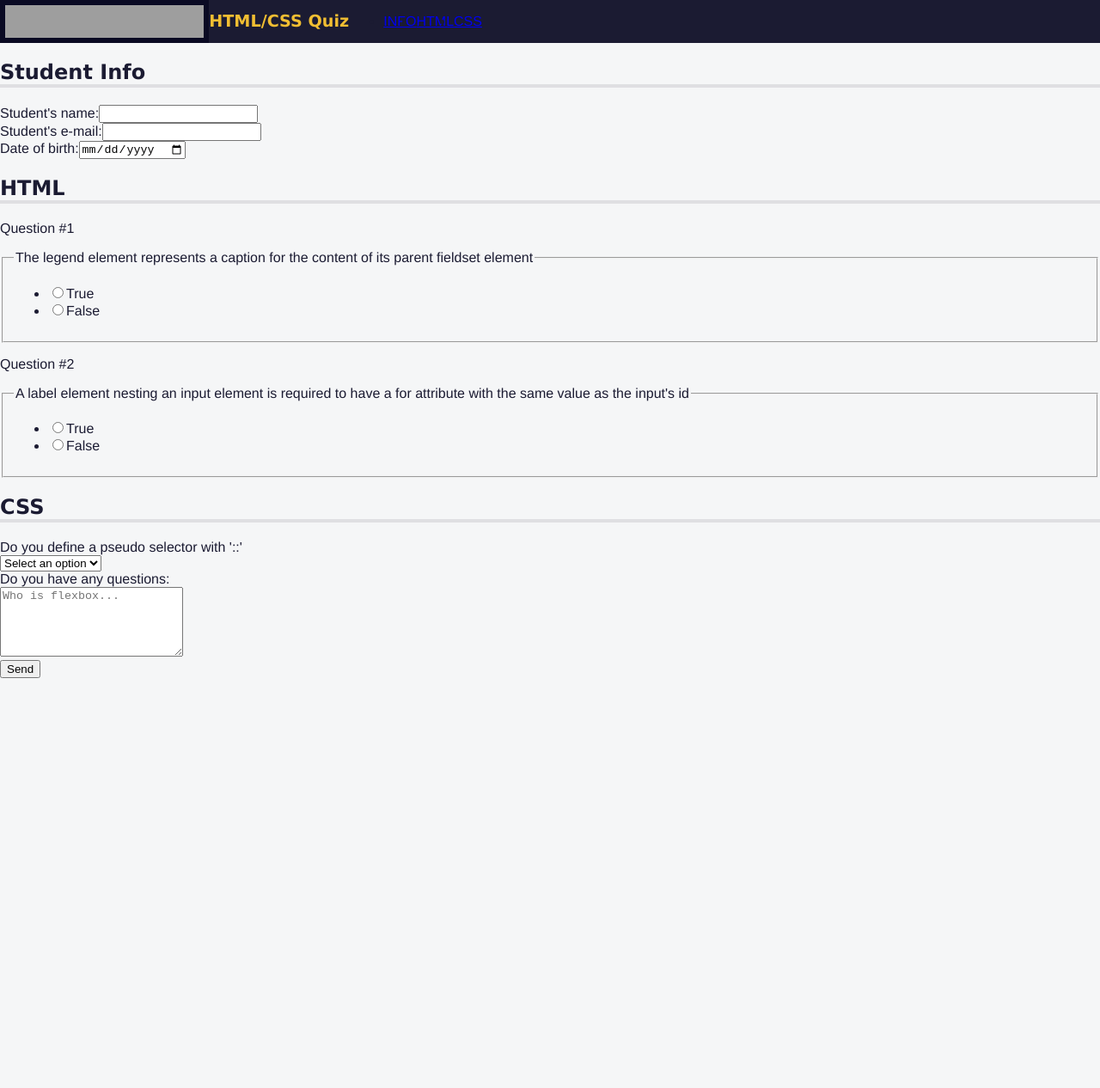
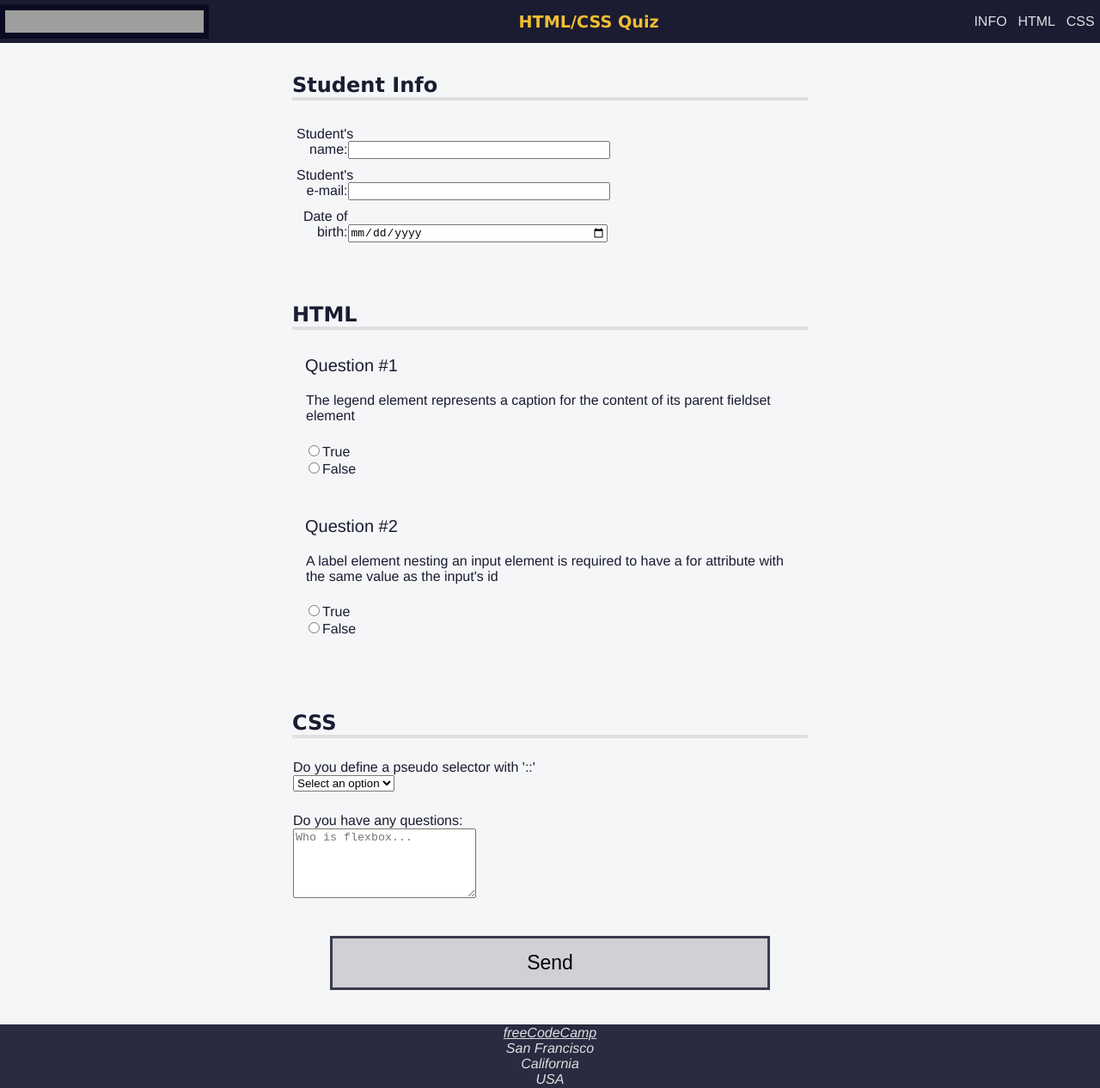
Before and after one commit to marcossgonzalez/HTMLCSSQUIZFreeCodeCamp, a plain HTML site: page index.html in a window 1280 px wide. Shown: the whole page at 86% size. Before the commit the page ends 800 px from the top, so only its background shows below. Drawn offline with Linux system fonts and the light colour scheme; grey boxes are pictures that could not be loaded.

Commit message:
Finished lesson
Finished free code camp lesson

```diff
--- a/index.html
+++ b/index.html
@@ -13,9 +13,9 @@
     <h1>HTML/CSS Quiz</h1>
     <nav>
         <ul>
-            <li><a href="#student-info">INFO</a></li>
-            <li><a href="#html-questions">HTML</a></li>
-            <li><a href="#css-questions">CSS</a></li>
+            <li><a accesskey="s" href="#student-info">INFO</a></li>
+            <li><a accesskey="b" href="#html-questions">HTML</a></li>
+            <li><a accesskey="d" href="#css-questions">CSS</a></li>
         </ul>
     </nav>
 </header>
@@ -73,8 +73,16 @@
                     <textarea id="questions" name="questionsblock" rows="5" cols="24" placeholder="Who is flexbox..."></textarea>
                   </div>
           </section>
-          <input type="submit" value="Send">
+          <button type="submit" value="Send">Send</button>
     </form>
 </main>
+<footer>
+    <address>
+        <a href="https://freecodecamp.org">freeCodeCamp</a><br /> <!--O elemento <br /> permite que cada frase use somente uma linha-->
+        San Francisco<br />
+        California<br />
+        USA
+    </address>
+</footer>
 </body>
 </html>
--- a/styles.css
+++ b/styles.css
@@ -1,3 +1,8 @@
+@media (prefers-reduced-motion: no-preference) {
+    * {
+        scroll-behavior: smooth;
+    }
+  }
 body {
     background: #f5f6f7;
     color: #1b1b32;
@@ -9,6 +14,10 @@ header{
     background-color: #1b1b32;
     display: flex;
     height: 50px;
+    justify-content: space-between;
+    align-items: center;
+    position: fixed;
+    top: 0;
 }
 
 #logo{
@@ -20,6 +29,7 @@ header{
 h1{
     color:#f1be32;
     font-size: min(5vw, 1.2em);
+    text-align: center;
 }
 nav > ul{
     display: flex;
@@ -30,6 +40,8 @@ h1,h2{
 }
 h2{
     border-bottom: 4px solid #dfdfe2;
+    padding-top: 60px;
+    margin-top: 0;
 }
 .sr-only{
 position: absolute;
@@ -45,3 +57,108 @@ border: 0;
 p::before{
     content:"Question #";
 }
+nav > ul > li{ /*use > para direcionar para o elemento a ser modificado*/
+color: #dfdfe2;
+margin: 0 0.2rem;
+padding: 0.2rem;
+display: block;
+}
+li > a {
+    color: #dfdfe2
+}
+nav > ul > li:hover{
+    background-color: #dfdfe2;
+    color: #1b1b32;
+    cursor: pointer;
+
+}
+li > a {
+  color: inherit;
+  text-decoration: none;
+}
+
+main{
+    padding-top: 25px;
+}
+nav > ul {
+    display: flex;
+    justify-content: space-evenly;
+    align-items: center;
+    padding-inline-start: 0;
+    margin-block: 0;
+    height: 100%;
+    flex-wrap: wrap;
+}
+section{
+    width: 80%;
+    margin: 0 auto 10px auto;
+    max-width: 600px;
+}
+.info{
+    padding-top: 10px;
+    padding-left: 5px;
+    padding-right: 0;
+    padding-bottom: 0;
+}
+.formrow{
+    margin: 1px 0 0 0;
+    padding: 0 1px 0 1px;
+}
+input{
+    font-size: 13px;
+}
+.info input, .info label{
+    display: inline-block;
+}
+
+.info input{
+    width: 50%;
+    text-align: left;
+}
+.info label{
+    width: 10%;
+    min-width: 55px;
+    text-align: right;
+}
+.question-block{
+    text-align: left;
+    display: block;
+    width: 100%;
+    margin-top: 20px;
+    padding-top: 5px;
+}
+p{
+    margin-top: 5px;
+padding-left: 15px;
+font-size: 20px;
+
+}
+.question{
+    border: 0;
+    padding-bottom: 0;
+}
+.answers-list{
+    list-style: none;
+    padding: 0;
+}
+button{
+    display: block;
+    margin: 40px auto;
+    width: 40%;
+    padding: 15px;
+    font-size: 23px;
+    background: #d0d0d5;
+    border: 3px solid #3b3b4f;
+}
+footer{
+    background-color: #2a2a40;
+    display: flex;
+    justify-content: center;
+}
+footer, footer a{
+    color:#dfdfe2
+}
+address{
+    text-align: center;
+    padding: 1px 1px 1px 1px;
+}
```
